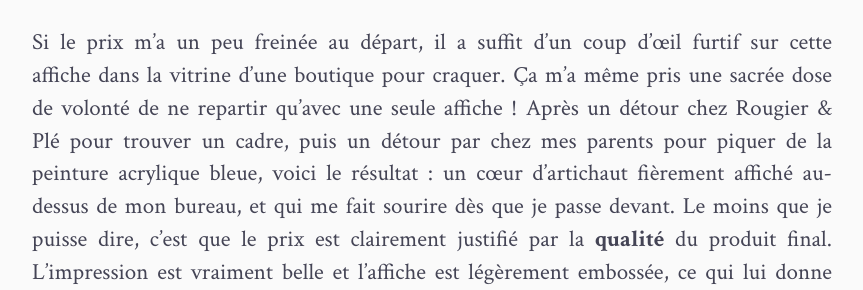
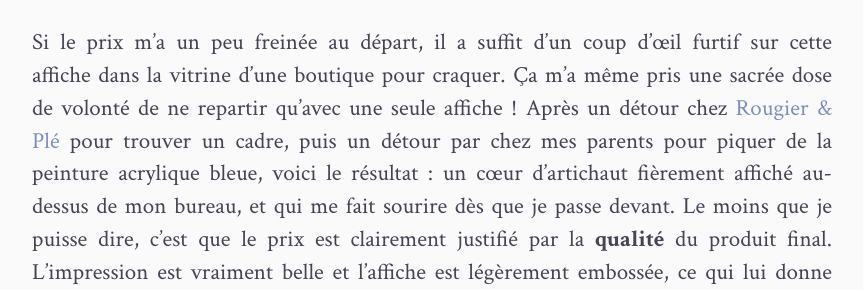
Before and after one commit to lespetitshugues/lespetitshugues.github.io, a Jekyll site: the page built from _posts/2017-05-24-les-editions-du-paon.md, in a window 1280 px wide and 900 px high, scrolled down 5243 px. Shown: the part 233-523 px from the top of the window, without its empty margins (208-1071 px from the left). Built offline with Jekyll 4.4.1, drawn with Linux system fonts in a browser that asks for light colours; nearby versions of some CDN libraries; comment, search, counter and statistics services are not loaded; part of the change alters nothing that is shown; some of the changed text lies outside the part shown.

```diff
--- a/_posts/2017-05-24-les-editions-du-paon.md
+++ b/_posts/2017-05-24-les-editions-du-paon.md
@@ -28,7 +28,7 @@ Un bien joli nom pour une entreprise qui a été créée assez récemment par Pa
 
 ### Carnets Garden Party // Crédit image : [Mathuvu.fr](https://www.mathuvu.fr/?attachment_id=19034)
 
-Le credo des Editions du Paon ? Du papier de qualité, un retour aux sources côté imprimerie avec une presse à platine datant de 1970, des motifs travaillés et une pointe d'humour ; tout cela, **imaginé, dessiné et réalisé en France** à **l'encre végétale et au papier recyclé**. Dans leur atelier, Pascal et Elsa travaillent les matières premières avec soin, aussi bien le papier, le bronze pour l'impression ou le choix de la couleur de l'encre, éventail Pantone à l'appui. Les carnets sont reliés par une couture "Singer", et l'attention portée au détail se retrouve jusque dans le choix minutieux de la couleur du fil de reliure, pour qu'il ne jure pas avec le motif et la couleur de la couverture. Ma machine à coudre et moi-même, on est très impressionnées par cette authenticité !
+Le credo des Éditions du Paon ? Du papier de qualité, un retour aux sources côté imprimerie avec une presse à platine datant de 1970, des motifs travaillés et une pointe d'humour ; tout cela, **imaginé, dessiné et réalisé en France** à **l'encre végétale et au papier recyclé**. Dans leur atelier, Pascal et Elsa travaillent les matières premières avec soin, aussi bien le papier, le bronze pour l'impression ou le choix de la couleur de l'encre, éventail Pantone à l'appui. Les carnets sont reliés par une couture "Singer", et l'attention portée au détail se retrouve jusque dans le choix minutieux de la couleur du fil de reliure, pour qu'il ne jure pas avec le motif et la couleur de la couverture. Ma machine à coudre et moi-même, on est très impressionnées par cette authenticité !
 
 Vous l'aurez compris, c'est un concept qui avait tout pour me séduire quand je suis tombée par hasard sur leur site internet à Noël, en cherchant des affiches **originales** à offrir. Je suis tout de suite tombée en pâmoison (#ExpressionMoyenâgeuse) devant leur affiche <a href="http://leseditionsdupaon.bigcartel.com/product/affichette-cur-artichaut-rose" class="">Cœur d'artichaut</a>, qui me rappelle les stages de gravure que je faisais petite pendant les vacances scolaires. Inutile de vous cacher que mes gravures de légumes ressemblaient plus à des céleris rave qu'à de jolis artichauts.
 
@@ -44,7 +44,7 @@ Vous l'aurez compris, c'est un concept qui avait tout pour me séduire quand je
 
 ### Les étapes de réalisation sont à retrouver sur leur site internet // Crédit image : Les Éditions du Paon
 
-Si le prix m'a un peu freinée au départ, il a suffit d'un coup d'œil furtif sur cette affiche dans la vitrine d'une boutique pour craquer. Ça m'a même pris une sacrée dose de volonté de ne repartir qu'avec une seule affiche ! Après un détour chez Rougier & Plé pour trouver un cadre, puis un détour par chez mes parents pour piquer de la peinture acrylique bleue, voici le résultat : un cœur d'artichaut fièrement affiché au-dessus de mon bureau, et qui me fait sourire dès que je passe devant. Le moins que je puisse dire, c'est que le prix est clairement justifié par la **qualité** du produit final. L’impression est vraiment belle et l'affiche est légèrement embossée, ce qui lui donne un aspect encore plus **authentique** et qualitatif qu'une simple impression.
+Si le prix m'a un peu freinée au départ, il a suffit d'un coup d'œil furtif sur cette affiche dans la vitrine d'une boutique pour craquer. Ça m'a même pris une sacrée dose de volonté de ne repartir qu'avec une seule affiche ! Après un détour chez [Rougier & Plé](http://www.rougier-ple.fr/) pour trouver un cadre, puis un détour par chez mes parents pour piquer de la peinture acrylique bleue, voici le résultat : un cœur d'artichaut fièrement affiché au-dessus de mon bureau, et qui me fait sourire dès que je passe devant. Le moins que je puisse dire, c'est que le prix est clairement justifié par la **qualité** du produit final. L’impression est vraiment belle et l'affiche est légèrement embossée, ce qui lui donne un aspect encore plus **authentique** et qualitatif qu'une simple impression.
 
 ![](/img/IMG_1078.jpg)
 
```
